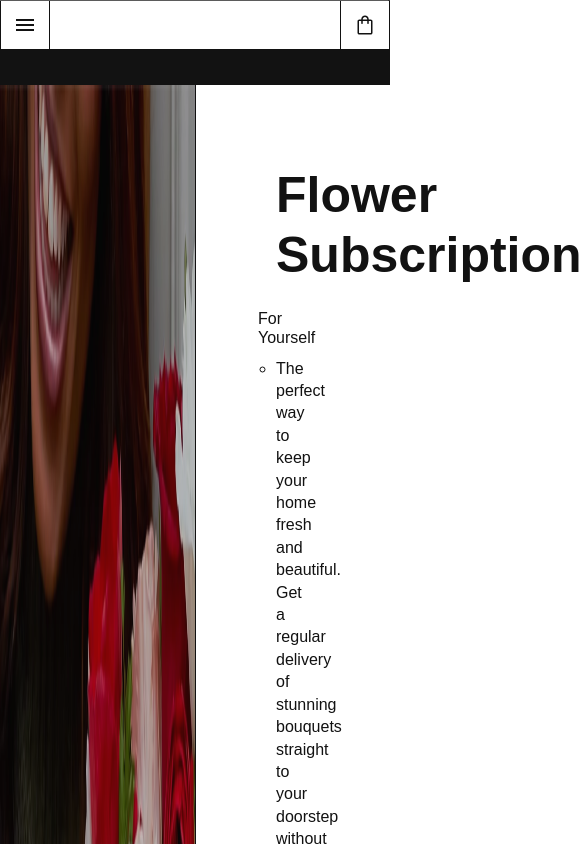
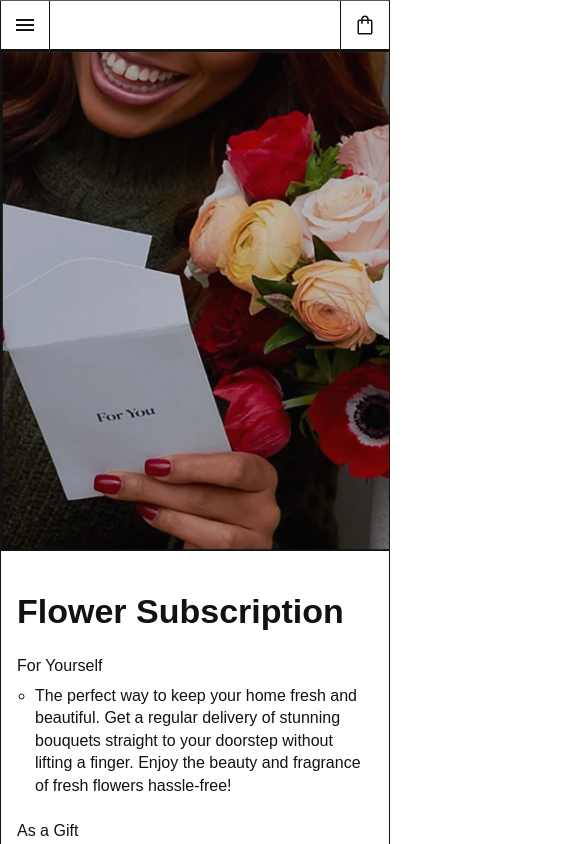
Before and after one commit to huhhell/flowerWeb, a React (Vite) app: page /subscription in a window 390 px wide. Shown: the top 844 px of the page, 582 px wide, since content can reach past the window. Built offline with nearby package versions, Linux system fonts and the light colour scheme.

Commit message:
sub-about component with media

```diff
--- a/src/assets/components/SubscriptionAbout/SubscriptionAbout.tsx
+++ b/src/assets/components/SubscriptionAbout/SubscriptionAbout.tsx
@@ -6,7 +6,9 @@ export default function SubscriptionAbout() {
     // TODO change classes
 
     return <div className="sub-about">
-        <img src={mainImg} alt="gorl with postcard holding red flowers" className="sub-about__img"/>
+        <div className="sub-about__img">
+            <img src={mainImg} alt="gorl with postcard holding red flowers" className="sub-about__img-item"/>
+        </div>
         <div className="sub-about__info">
             <h1 className="sub-about__title">Flower Subscription</h1>
             <h6 className="sub-about__subtitle">For Yourself</h6>
--- a/src/assets/components/SubscriptionAbout/subscriptionAbout.scss
+++ b/src/assets/components/SubscriptionAbout/subscriptionAbout.scss
@@ -3,15 +3,71 @@
   display: flex;
   background: #121212;
   gap: 1px;
+  border: 1px solid #121212;
+
+  @media (max-width: 1400px) {
+    padding-top: 57px;
+  }
+
+  @media (max-width: 1000px) {
+    display: block;
+  }
+
+  @media (max-width: 768px) {
+    padding-top: 50px;
+  }
 
   &__img {
+    flex: 0 0 50%;
+    position: relative;
     background: #ffffff;
     width: 50%;
+    overflow: hidden;
+
+    @media (max-width: 1000px) {
+      width: 100%;
+      min-height: 500px;
+    }
+
+    &-item {
+      position: absolute;
+      top: 0;
+      left: 0;
+      object-fit: cover;
+      width: 100%;
+
+      @media (max-width: 1380px) {
+        height: 100%;
+        width: unset;
+      }
+
+      @media (max-width: 1000px) {
+        height: unset;
+        width: 100%;
+        border: 1px solid #121212;
+      }
+
+      @media (max-width: 505px) {
+        height: 100%;
+        width: unset;
+      }
+    }
   }
+
   &__info {
+    flex: 0 0 50%;
     width: 50%;
     background: #ffffff;
     padding: 80px;
+    overflow: hidden;
+
+    @media (max-width: 1000px) {
+      width: 100%;
+    }
+
+    @media (max-width: 550px) {
+      padding: 40px 16px;
+    }
   }
 
   &__title {
@@ -19,6 +75,10 @@
     font-weight: 600;
     line-height: 120%;
     margin-bottom: 24px;
+
+    @media (max-width: 550px) {
+      font-size: 34px;
+    }
   }
 
   &__subtitle {
@@ -26,6 +86,10 @@
     line-height: 120%;
     margin-left: -18px;
     margin-bottom: 10px;
+
+    @media (max-width: 550px) {
+      margin-left: 0;
+    }
   }
 
   &__list {
@@ -39,6 +103,10 @@
     list-style: circle;
     font-size: 16px;
     line-height: 140%;
+
+    @media (max-width: 550px) {
+      margin-left: 18px;
+    }
   }
   &__explore {
     margin-top: 40px;
@@ -48,5 +116,10 @@
     border: 1px solid #121212;
     text-align: center;
     text-transform: uppercase;
+
+    @media (max-width: 550px) {
+      width: 100%;
+      max-width: unset;
+    }
   }
 }
```
